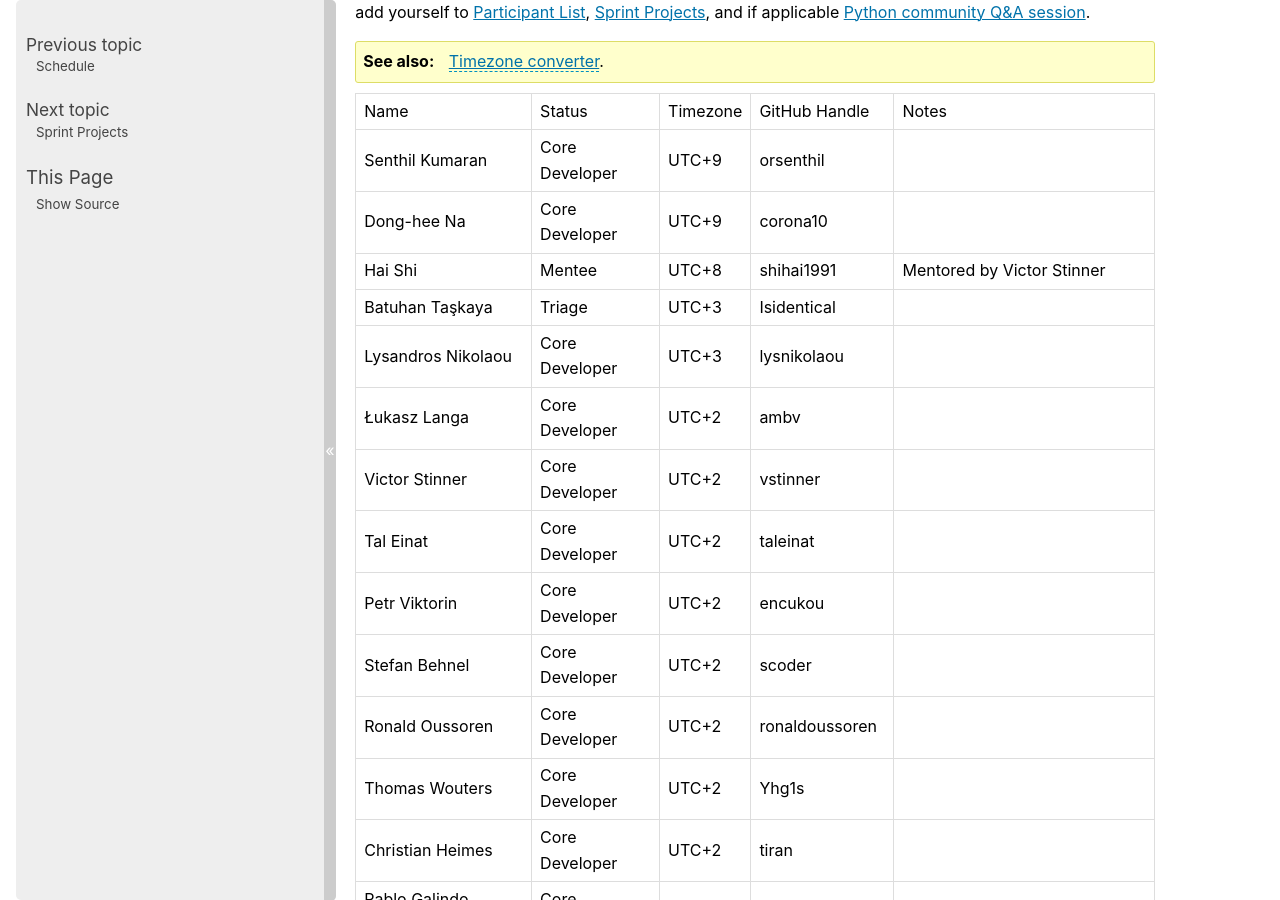
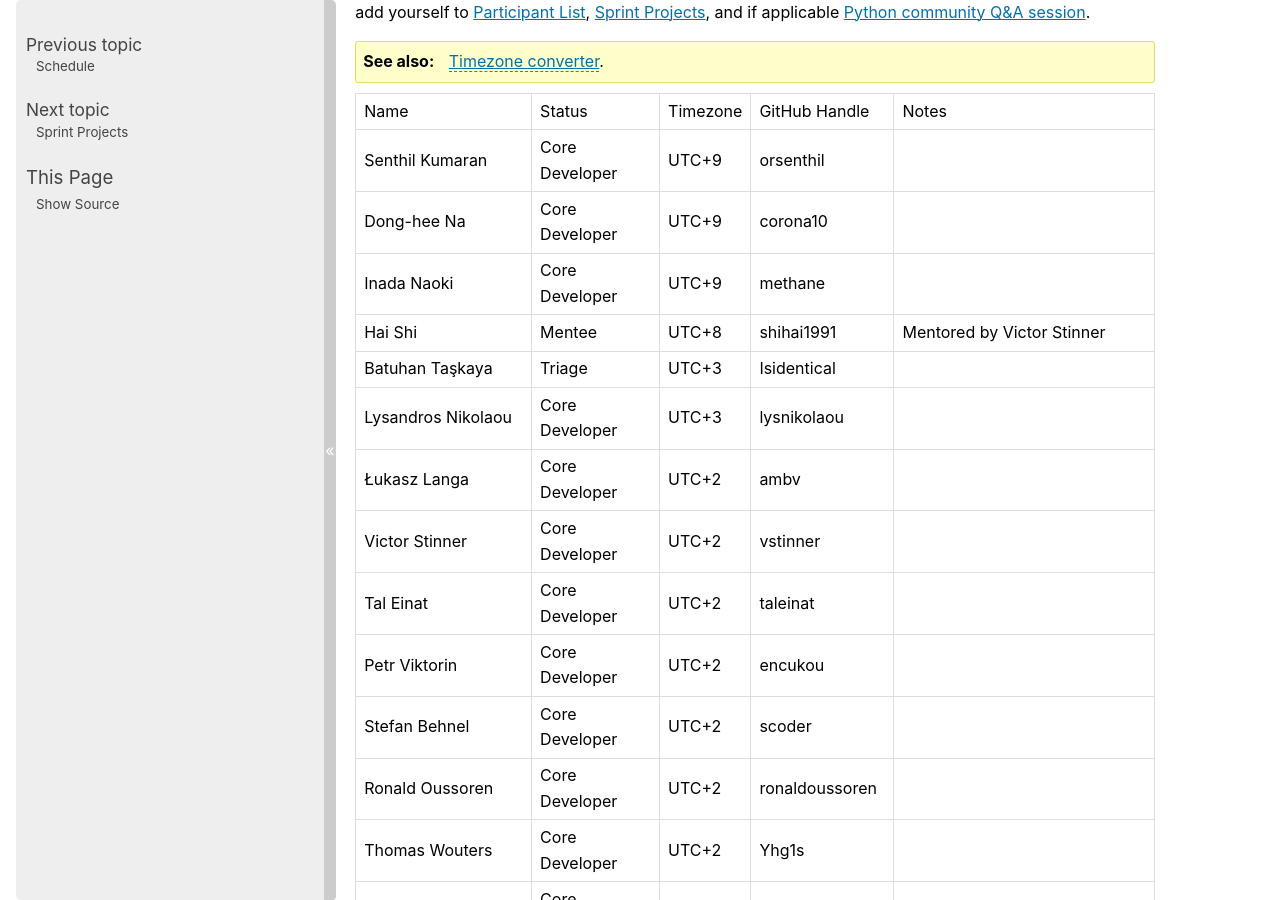
Before and after one commit to python/core-sprint, a Sphinx documentation site: the page built from docs/participants.rst, in a window 1280 px wide and 900 px high, scrolled down 621 px. Built offline with Sphinx 7.4.7, drawn with Linux system fonts in a browser that asks for light colours.

Commit message:
Add new participant: Inada Naoki (#49)

```diff
--- a/docs/participants.rst
+++ b/docs/participants.rst
@@ -44,6 +44,8 @@ creating a pull request. You'll want to add yourself to :ref:`participants`,
 | Senthil Kumaran        | Core Developer    | UTC+9     | orsenthil         |                                      |
 +------------------------+-------------------+-----------+-------------------+--------------------------------------+
 | Dong-hee Na            | Core Developer    | UTC+9     | corona10          |                                      |
++------------------------+-------------------+-----------+-------------------+--------------------------------------+
+| Inada Naoki            | Core Developer    | UTC+9     | methane           |                                      |
 +------------------------+-------------------+-----------+-------------------+--------------------------------------+
 | Hai Shi                | Mentee            | UTC+8     | shihai1991        | Mentored by Victor Stinner           |
 +------------------------+-------------------+-----------+-------------------+--------------------------------------+
--- a/docs/projects.rst
+++ b/docs/projects.rst
@@ -84,6 +84,7 @@ General issue triage/ PR reviews
 - Gregory P. Smith
 - Brandt Bucher
 - Mark Shannon
+- Inada Naoki
 
 `General issue triage/ PR reviews Notes <https://docs.google.com/document/d/1wyj4o6kfXBKl4AKE-JNoGN4QhXV1OwqiIc1beAV6dDE/edit?usp=sharing>`_.
 
```
